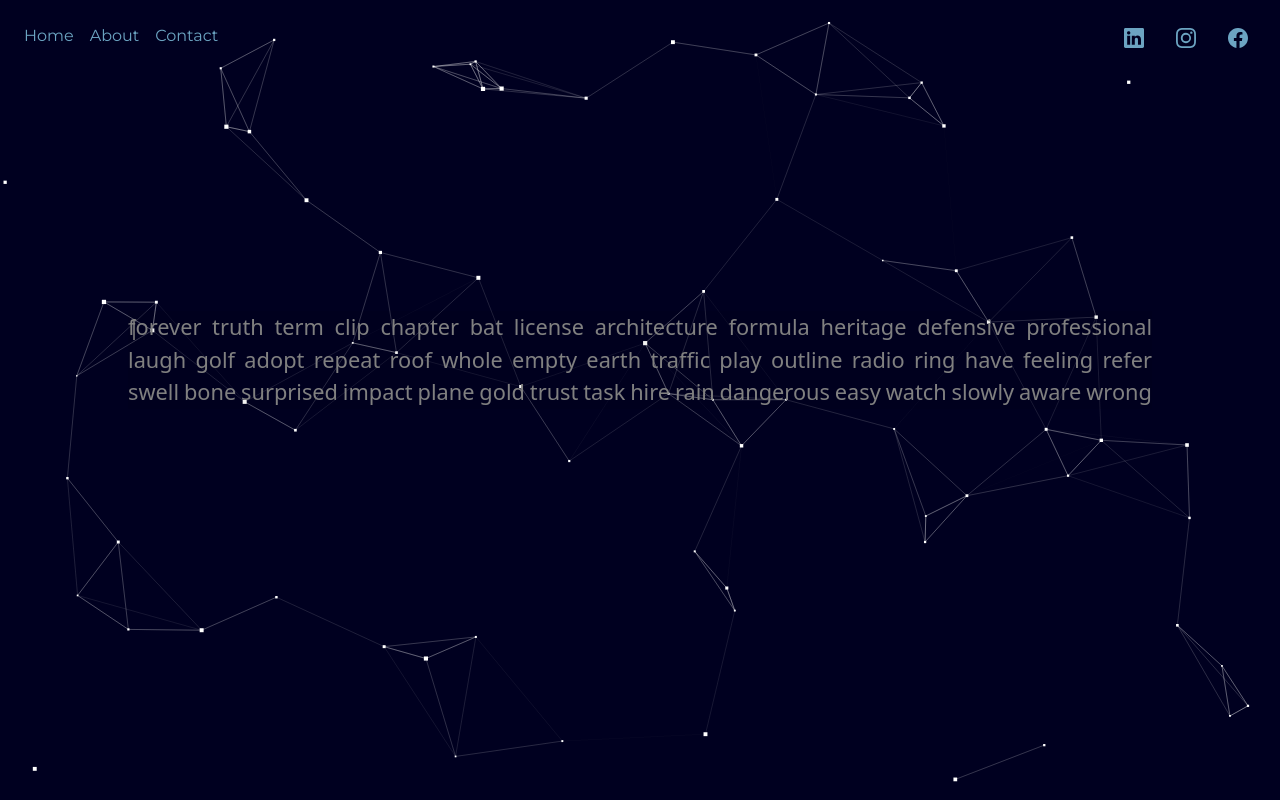
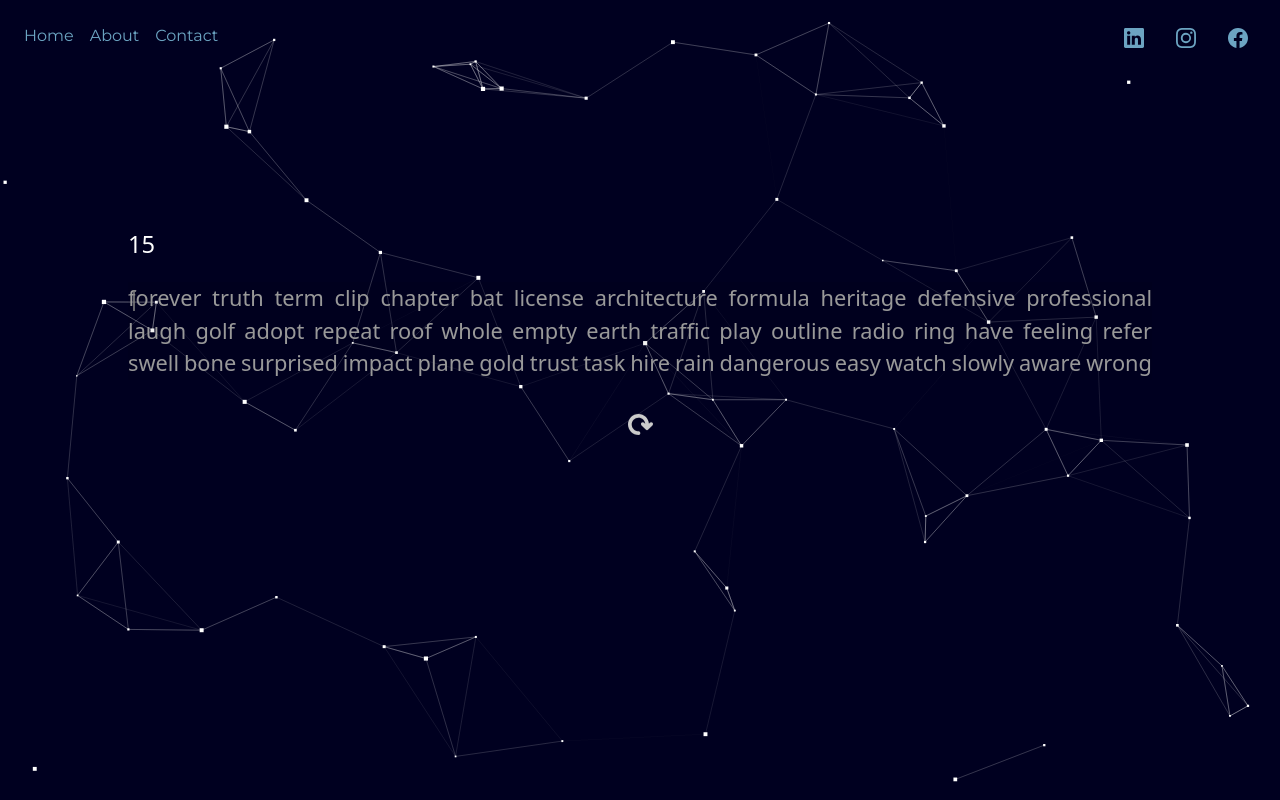
Before and after one commit to EmersonCoronel/developer-portfolio, a React (Create React App) app: page /typetest in a window 1280 px wide. Built offline with nearby package versions, Linux system fonts and the light colour scheme; a web font is replaced by a local one.

Commit message:
added timer, wpm, accuracy, and reset button to type test

```diff
--- a/src/components/typetest/TestLine.tsx
+++ b/src/components/typetest/TestLine.tsx
@@ -6,9 +6,10 @@ interface LineProps {
   currentLineIndex: number;
   lineIndex: number;
   currentCharIndex: number;
+  timer: number;
 }
 
-const Line: React.FC<LineProps> = ({ line, userInput, currentLineIndex, lineIndex, currentCharIndex }) => {
+const Line: React.FC<LineProps> = ({ line, userInput, currentLineIndex, lineIndex, currentCharIndex, timer }) => {
   let globalCharIndex = 0;
 
   return (
@@ -22,7 +23,7 @@ const Line: React.FC<LineProps> = ({ line, userInput, currentLineIndex, lineInde
           <span key={wordIndex} className="word">
             {wordChars.map((char, charIndex) => {
               let charStyle: React.CSSProperties = {
-                color: 'gray',
+                color: '#999999',
               };
               if (charIndex < inputChars.length) {
                 charStyle.color = char === inputChars[charIndex] ? 'white' : 'red';
@@ -30,13 +31,13 @@ const Line: React.FC<LineProps> = ({ line, userInput, currentLineIndex, lineInde
 
               return (
                 <React.Fragment key={charIndex}>
-                  {(lineIndex === currentLineIndex && globalCharIndex === currentCharIndex) && <span className="cursor">|</span>}
+                  {(lineIndex === currentLineIndex && globalCharIndex === currentCharIndex && timer > 0) && <span className="cursor">|</span>}
                   <span style={charStyle}>{char}</span>
                   {incrementGlobalCharIndex()}
                 </React.Fragment>
               );
             })}
-            {(lineIndex === currentLineIndex && globalCharIndex === currentCharIndex) && <span className="cursor">|</span>}
+            {(lineIndex === currentLineIndex && globalCharIndex === currentCharIndex && timer > 0) && <span className="cursor">|</span>}
             {wordIndex < line.split(' ').length - 1 && ' '}
             {incrementGlobalCharIndex()} {/* Increment for the space between words */}
           </span>
--- a/src/pages/TypeTest.tsx
+++ b/src/pages/TypeTest.tsx
@@ -12,9 +12,18 @@ const TypeTest: React.FC = () => {
   const [currentLineIndex, setCurrentLineIndex] = useState<number>(0);
   // State to track the current character index within the current line
   const [currentCharIndex, setCurrentCharIndex] = useState<number>(0);
+  // State to manage the timer
+  const [timer, setTimer] = useState<number>(15);
+  // State to track if typing has started
+  const [typingStarted, setTypingStarted] = useState<boolean>(false);
+  // State to track the total number of characters typed
+  const [totalCharsTyped, setTotalCharsTyped] = useState<number>(0);
+  // State to track the number of correct characters typed
+  const [correctCharsTyped, setCorrectCharsTyped] = useState<number>(0);
 
   // Function to handle changes in the input field
   const handleInputChange = (event: ChangeEvent<HTMLInputElement>) => {
+    if (timer === 0) return;
     const input = event.target.value;
     const updatedInputs = [...userInputs];
     updatedInputs[currentLineIndex] = input;
@@ -23,6 +32,16 @@ const TypeTest: React.FC = () => {
 
   // Function to handle key down events
   const handleKeyDown = (event: KeyboardEvent<HTMLInputElement>) => {
+    // Start the timer when typing starts
+    if (!typingStarted) {
+      setTypingStarted(true);
+    }
+
+    // Prevent further input if the timer is up
+    if (timer === 0) {
+      return;
+    }
+
     // Handle backspace key
     if (event.key === 'Backspace') {
       // Check if the character being deleted is a space
@@ -38,6 +57,11 @@ const TypeTest: React.FC = () => {
       if (event.key !== ' ' || currentCharIndex !== 0) {
         // Increase the character index by 1
         setCurrentCharIndex((prevIndex) => prevIndex + 1);
+        // Increment the total characters typed
+        setTotalCharsTyped((prevTotal) => prevTotal + 1);
+      }
+      if (lines[currentLineIndex][currentCharIndex] === event.key) {
+        setCorrectCharsTyped((prevCorrect) => prevCorrect + 1);
       }
     }
 
@@ -106,10 +130,44 @@ const TypeTest: React.FC = () => {
     hiddenInputRef.current?.focus();
   }, []);
 
+  // Effect to manage the timer countdown
+  useEffect(() => {
+    if (typingStarted && timer > 0) {
+      const interval = setInterval(() => {
+        setTimer((prevTimer) => prevTimer - 1);
+      }, 1000);
+      return () => clearInterval(interval);
+    }
+  }, [typingStarted, timer]);
+
+  // Calculate words per minute and accuracy
+  const wordsPerMinute = (totalCharsTyped / 5) / 0.25; // 0.25 minutes for 15 seconds
+  const accuracy = totalCharsTyped > 0 ? (correctCharsTyped / totalCharsTyped) * 100 : 0;
+
+  // Function to reset the state
+  const resetTest = () => {
+    setLines(Array(3).fill(null).map(() => generateRandomLine()));
+    setUserInputs(['', '', '']);
+    setCurrentLineIndex(0);
+    setCurrentCharIndex(0);
+    setTimer(15);
+    setTypingStarted(false);
+    setTotalCharsTyped(0);
+    setCorrectCharsTyped(0);
+    hiddenInputRef.current?.focus();
+  };
+
   return (
     <div>
       <Header />
       <div className="text-center centered-container">
+        <div id="timer">{timer}</div>
+        {timer === 0 && (
+          <div>
+            <div id="wpm">WPM: {Math.round(wordsPerMinute)}</div>
+            <div id="accuracy">Accuracy: {Math.round(accuracy)}%</div>
+          </div>
+        )}
         <input
           ref={hiddenInputRef}
           type="text"
@@ -119,7 +177,7 @@ const TypeTest: React.FC = () => {
           className='hidden-input'
           style={{ opacity: 0, position: 'absolute', zIndex: -1, caretColor: 'red' }}
         />
-        <div id="type-text-block" onClick={handleTextBlockClick}>
+        <div id="type-text-block" className={timer === 0 ? 'finished' : ''} onClick={handleTextBlockClick}>
           {lines.map((line, index) => (
             <Line
               key={index}
@@ -128,9 +186,11 @@ const TypeTest: React.FC = () => {
               currentLineIndex={currentLineIndex}
               lineIndex={index}
               currentCharIndex={currentCharIndex}
+              timer={timer}
             />
           ))}
         </div>
+        <button id="reset-test" onClick={resetTest}><img src={'./images/redo.svg'} alt="Reset" /></button>
       </div>
     </div>
   );
--- a/src/style.css
+++ b/src/style.css
@@ -139,8 +139,12 @@ body {
   width: 100%;
   border: none;
   background: rgba(0, 0, 0, 0.05);
-  white-space: nowrap; /* Prevent text wrapping */
-  overflow: hidden; /* Hide overflowed text */
+  white-space: nowrap;
+  overflow: hidden;
+}
+
+#type-text-block.finished {
+  opacity: 0.5;
 }
 
 .test-line {
@@ -169,6 +173,41 @@ body {
   }
 }
 
+#timer {
+  position: absolute;
+  top: -35%;
+  color: white;
+  font-size: 1.85vw;
+}
+
+#wpm {
+  position: absolute;
+  top: -35%;
+  right: 15%;
+  color: white;
+  font-size: 1.5vw;
+}
+
+#accuracy {
+  position: absolute;
+  top: -35%;
+  right: 0%;
+  color: white;
+  font-size: 1.5vw;
+}
+
+#reset-test {
+  background: none;
+  border: none;
+  cursor: pointer;
+  fill: white;
+  margin-top: 30px;
+}
+
+#reset-test img {
+  width: 25px;
+  height: 25px;
+}
 
 /* Catan Generator */
 
```
Also changed, not shown: public/images/redo.svg (added).
